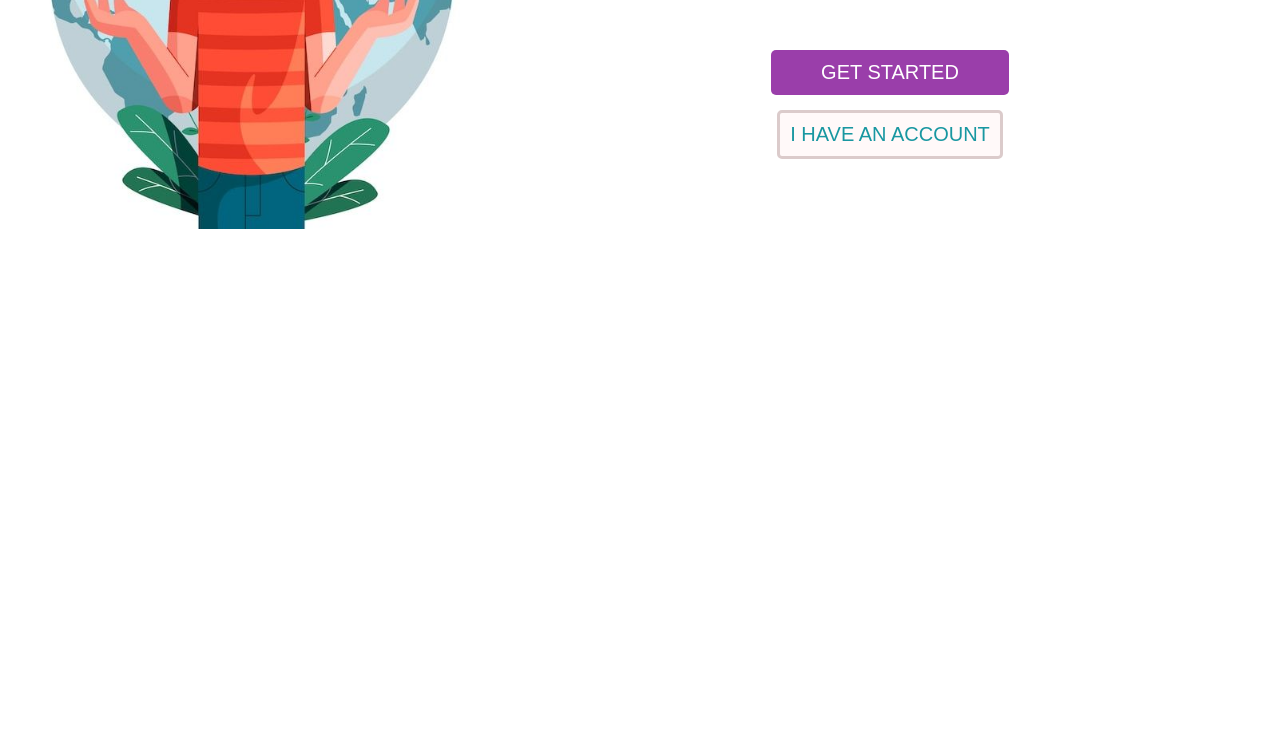
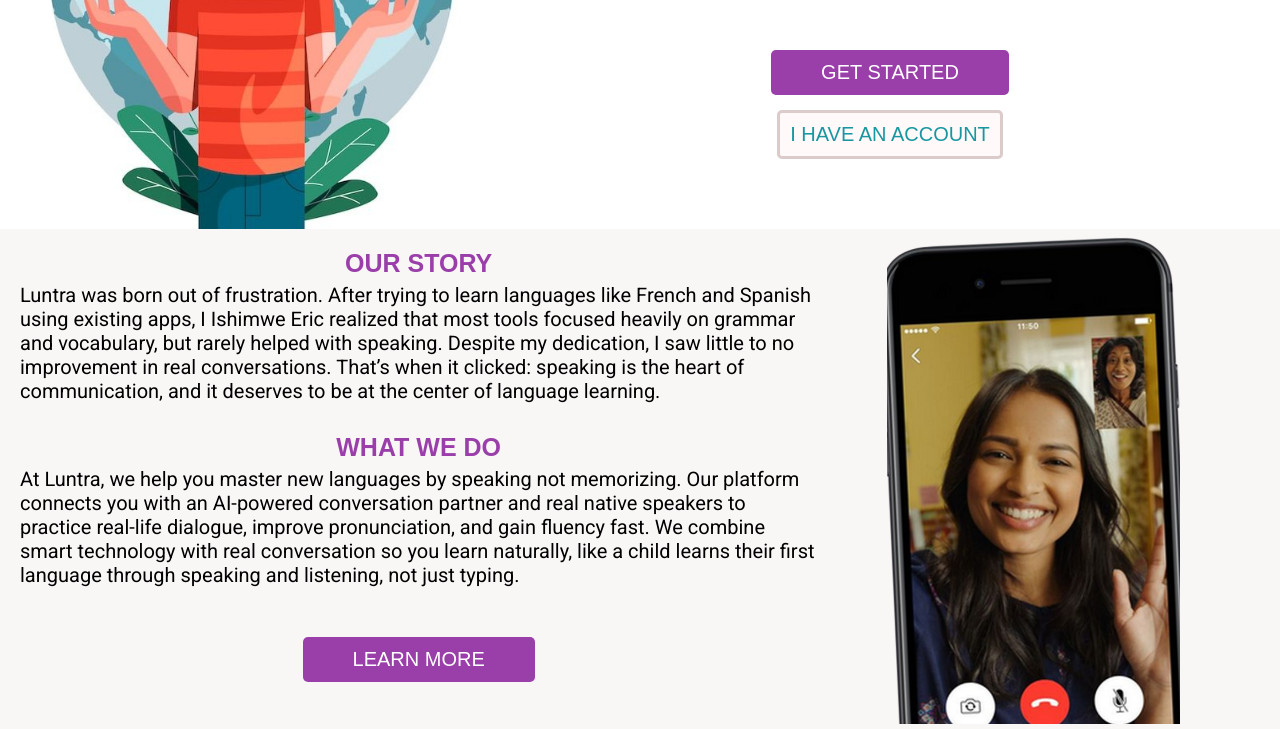
Before and after one commit to Ishimweric/Luntra, a plain HTML site: page index.html in a window 1280 px wide. Shown: the part 351-1080 px from the top of the page. Before the commit the page ends 800 px from the top, so only its background shows below. Drawn offline with Linux system fonts and the light colour scheme; a web font is replaced by a local one.

Commit message:
Added About section

```diff
--- a/index.html
+++ b/index.html
@@ -7,6 +7,11 @@
     <link rel="preconnect" href="https://fonts.googleapis.com">
     <link rel="preconnect" href="https://fonts.gstatic.com" crossorigin>
     <link href="https://fonts.googleapis.com/css2?family=ADLaM+Display&family=Roboto:ital,wght@0,100..900;1,100..900&display=swap" rel="stylesheet">
+
+   <link rel="preconnect" href="https://fonts.googleapis.com">
+   <link rel="preconnect" href="https://fonts.gstatic.com" crossorigin>
+   <link href="https://fonts.googleapis.com/css2?family=ADLaM+Display&family=Actor&family=Roboto:ital,wght@0,100..900;1,100..900&display=swap" rel="stylesheet">
+
     <link rel="stylesheet" href="header.css">
     <link rel="stylesheet" href="main.css">
     <link rel="stylesheet" href="general.css">
@@ -40,8 +45,40 @@
                 </div>
             </div>
         </section>
+
+        <section class="about-section">
+            <div class="about-words-container">
+                <div class="about-words">
+                    <div class="our-story">
+                        <h3 class="about-subtitle">OUR STORY</h3>
+                        <P class="about-text">
+                            Luntra was born out of frustration. After trying to learn languages like French and Spanish using
+                            existing apps, I Ishimwe Eric realized that most tools focused heavily on grammar and vocabulary,
+                            but rarely helped with speaking. Despite my dedication, I saw little to no improvement in real
+                            conversations. That&rsquo;s when it clicked: speaking is the heart of communication, and it deserves to
+                            be at the center of language learning.
+                        </P>
+                    </div>
+                    <div class="what-we-do">
+                        <h3 class="about-subtitle">WHAT WE DO</h3>
+                        <P class="about-text">
+                            At Luntra, we help you master new languages by speaking not memorizing. Our platform
+                            connects you with an AI-powered conversation partner and real native speakers to practice
+                            real-life dialogue, improve pronunciation, and gain fluency fast.
+                            We combine smart technology with real conversation so you learn naturally, like a child
+                            learns their first language through speaking and listening, not just typing.
+                        </P>
+                    </div>
+                </div>
+                <div class="about-cta-container">
+                    <button class="about-cta">LEARN MORE</button>
+                </div>
+            </div>
+            <div class="about-photo-container">
+                <img src="images/about2.png" alt="A girl holding a phone" class="about-photo">
+            </div>
+        </section>
     </main>
-
     <footer></footer>
 </body>
 </html>
--- a/main.css
+++ b/main.css
@@ -34,13 +34,14 @@
     flex-direction: column;
     row-gap: 15px;
 }
-.get-started-button{
+.get-started-button, .about-cta{
     padding: 11px 50px 11px 50px;
     background-color: #9A3EAA;
     border: none;
     color: white;
     font-size: 20px;
     border-radius: 5px;
+    cursor: pointer;
 }
 .sign-up-button{
     padding: 10px 10px 10px 10px;
@@ -51,6 +52,7 @@
     border-width: 3px;
     border-radius: 5px;
     border-style: solid;
+    cursor: pointer;
 }
 @media (hover: hover){
     .get-started-button:hover{
@@ -60,3 +62,44 @@
         border-color: #a09696;
     }
 }
+
+.about-section{
+    display: flex;
+    background-color: #F9F6F6;
+    height: 500px;
+}
+.about-words-container{
+    display: flex;
+    flex-direction: column;
+    flex: 1;
+    padding: 20px;
+}
+.about-words{
+    display: flex;
+    flex-direction: column;
+    flex: 1;
+    row-gap: 30px;
+}
+.about-subtitle{
+    text-align: center;
+    color: #9A3EAA;
+    font-size: 25px;
+    margin-bottom: 5px;
+}
+.about-text{
+    font-size: 20px;
+    font-family: Roboto, Arial;
+}
+.about-cta-container{
+    display: flex;
+    height: 100px;
+    justify-content: center;
+    align-items: center;
+}
+.about-photo-container{
+    width: auto;
+    padding:5px 100px 5px 50px;
+}
+.about-photo{
+    height: 100%;
+}
```
Also changed, not shown: images/about2.png (added).
